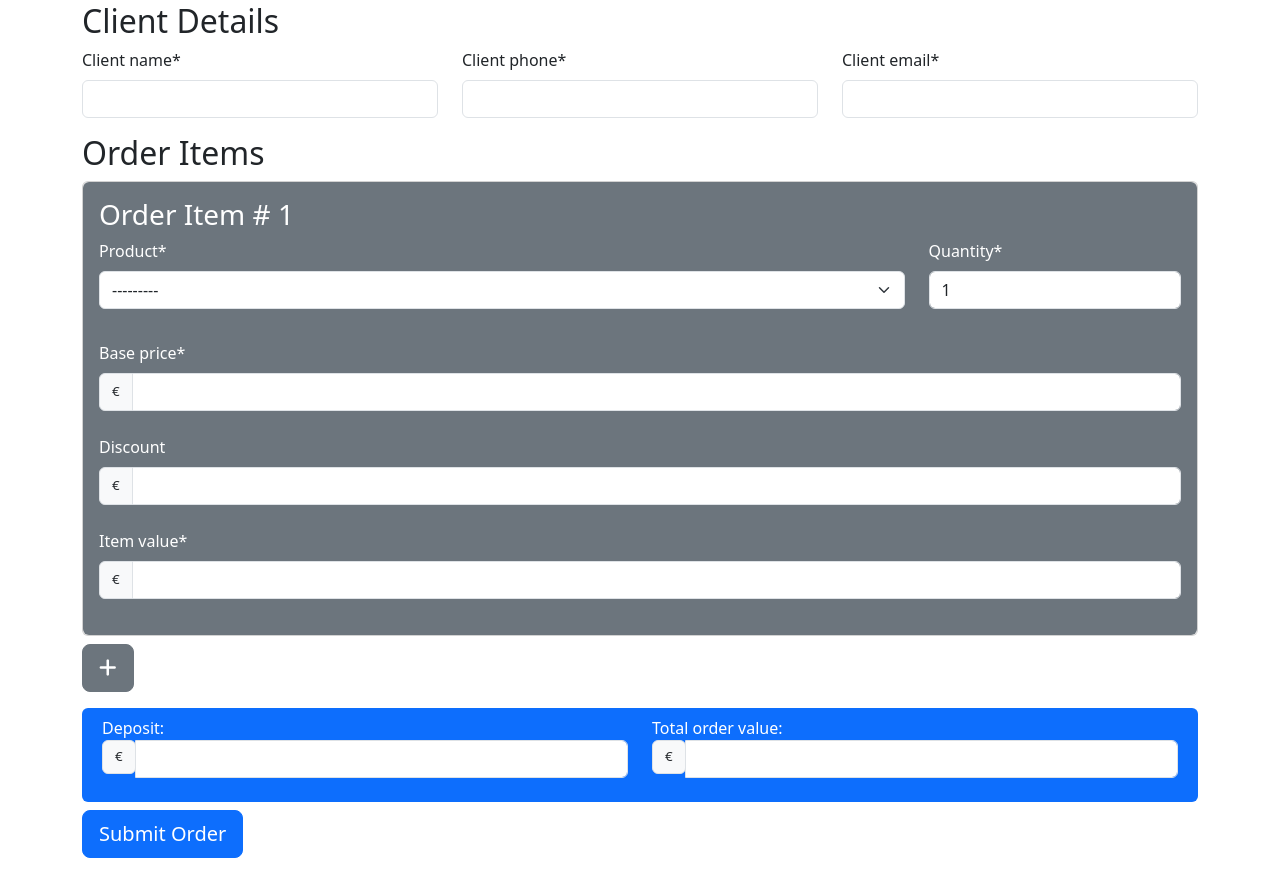
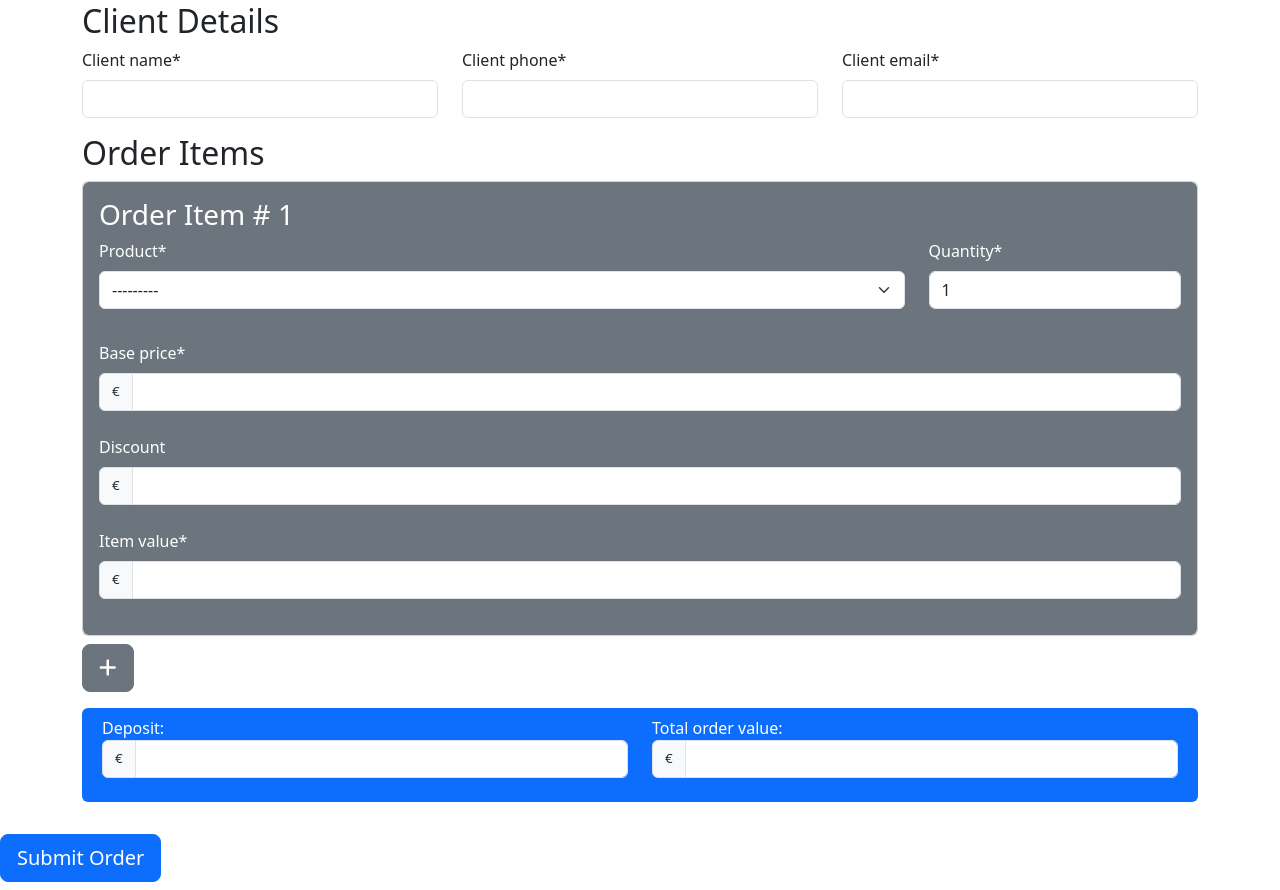
Before and after one commit to dimispapa/slotted-need, a Django app: page /orders/create-order/ in a window 1280 px wide. Shown: the part 152-1042 px from the top of the page. Run offline with Django 5.2, Linux system fonts and the light colour scheme; the visitor is signed in with stand-in values (Sample User, id 1); data comes from the database, SQL or seed files in the repository; parts of the project's set-up code (start-up, migrations or seed data) failed here and were passed over; some libraries are stand-ins or nearby versions.

Commit message:
fix: prepend text for order inputs align

```diff
--- a/orders/templates/orders/create_order.html
+++ b/orders/templates/orders/create_order.html
@@ -3,7 +3,8 @@
 {% load crispy_forms_tags %}
 {% block content %}
 <div class="container mt-2 mt-md-4 mb-2 mb-md-4">
-  <h1 class="display-6 mb-2 mb-md-4 text-center border-top border-bottom"><i class="fa-solid fa-pen-to-square text-primary"></i> Create Order</h1>
+  <h1 class="display-6 mb-2 mb-md-4 text-center border-top border-bottom"><i
+      class="fa-solid fa-pen-to-square text-primary"></i> Create Order</h1>
 
   <!-- Form start -->
   <form method="post" id="order-form" action="{% url 'create_order' %}">
@@ -84,9 +85,7 @@
       <div class="col-12 col-md-6">
         {{ order_form.deposit.label_tag }}
         <div class="input-group">
-          <div class="input-group-prepend">
           <span class="input-group-text">€</span>
-          </div>
           {{ order_form.deposit }}
         </div>
       </div>
@@ -94,10 +93,10 @@
       <div class="col-12 col-md-6">
         <label for="order_value">Total order value:</label>
         <div class="input-group">
-          <div class="input-group-prepend">
           <span class="input-group-text">€</span>
+          {{ order_form.order_value }}
         </div>
-          {{ order_form.order_value }}
+      </div>
     </div>
 </div>
 </div>
```
Lines whose indentation alone changed are shown as unchanged.
